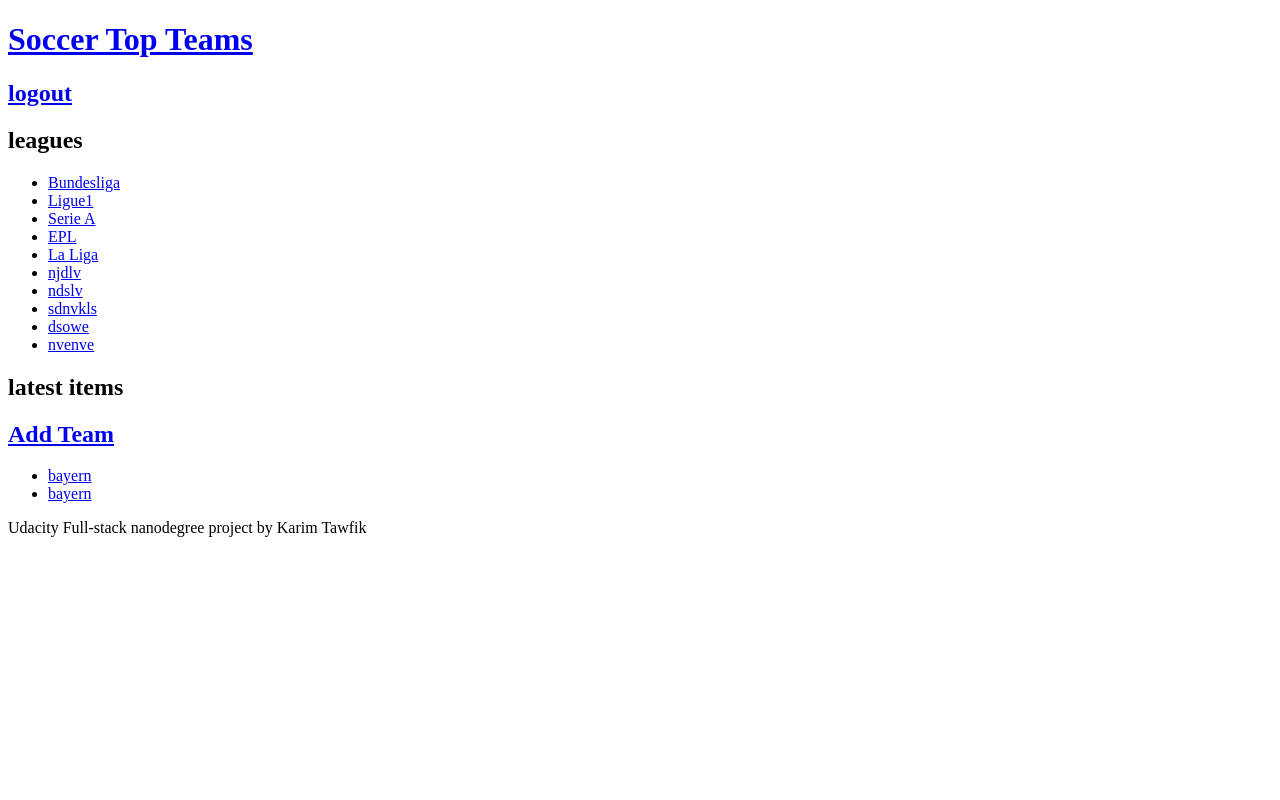
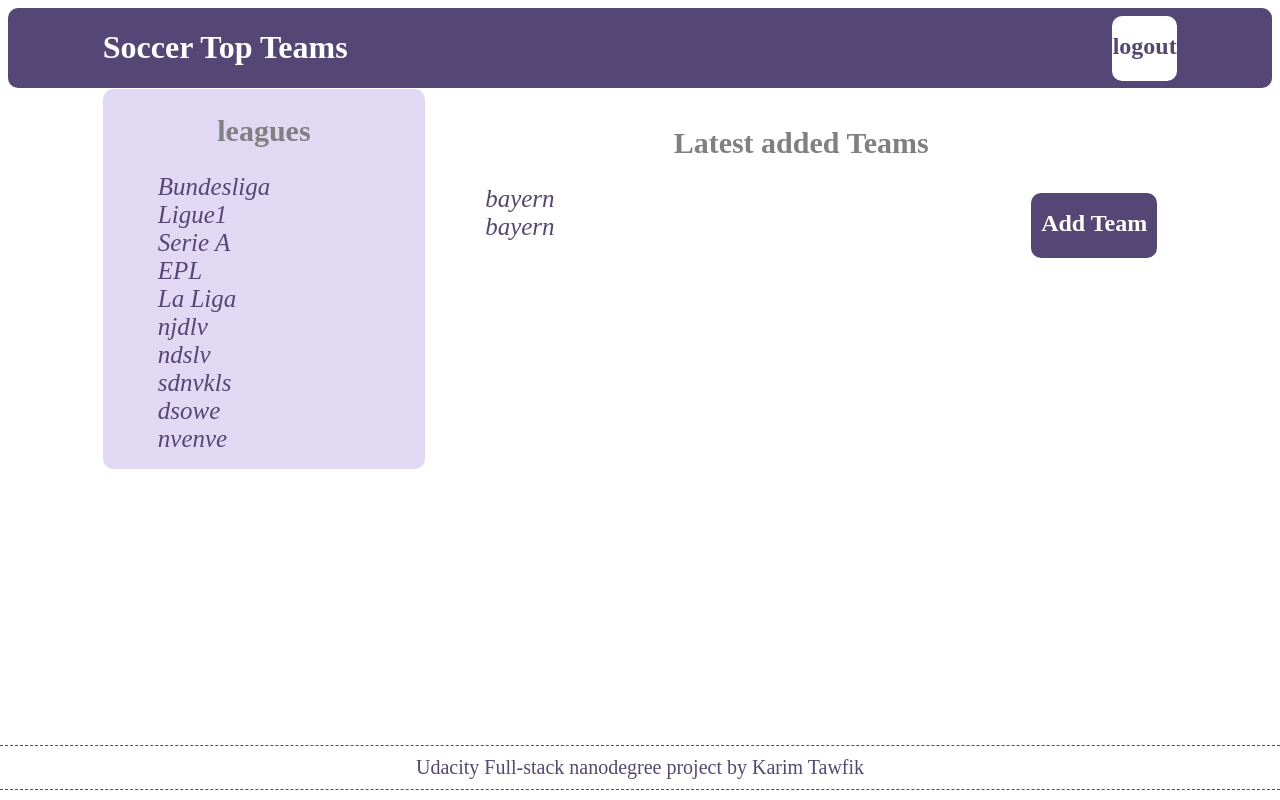
Before and after one commit to KarimTawfik17/Soccer-top-teams, a Flask app: page / in a window 1280 px wide. Run offline with Flask 2, Linux system fonts and the light colour scheme; the visitor is signed in with stand-in values (Sample User, id 1).

Commit message:
style pages

```diff
--- a/application.py
+++ b/application.py
@@ -13,6 +13,9 @@ import json
 from flask import make_response
 import requests
 
+
+
+
 engine = create_engine('sqlite:///teams.db')
 Base.metadata.create_all(engine)
 DBSession = sessionmaker(bind=engine)
@@ -20,7 +23,6 @@ session = DBSession()
 
 app = Flask(__name__)
 app.secret_key = ''.join(random.choice(string.ascii_uppercase + string.digits) for i in range(48))
-
 
 @app.route('/login')
 def showLogin():
@@ -74,7 +76,7 @@ def gconnect():
     if result['issued_to'] != '617260085365-f1mpj9c5b5eqggvu87hb3adisje2sidt.apps.googleusercontent.com':
         response = make_response(
             json.dumps("Token's client ID does not match app's."), 401)
-        print "Token's client ID does not match app's."
+        print ("Token's client ID does not match app's.")
         response.headers['Content-Type'] = 'application/json'
         return response
 
@@ -109,7 +111,7 @@ def gconnect():
     output += login_session['picture']
     output += ' " style = "width: 300px; height: 300px;border-radius: 150px;-webkit-border-radius: 150px;-moz-border-radius: 150px;"> '
     flash("you are now logged in as %s" % login_session['username'])
-    print "done!"
+    print ("done!")
     return output
 
 @app.route('/gdisconnect')
@@ -219,7 +221,7 @@ def deleteTeam(team_id):
 		if not logged :
 			return redirect(url_for('showLogin'))
 		leagues = session.query(League).all()
-		return render_template('edit_team.html',leagues = leagues, team = team)
+		return render_template('delete_team.html',leagues = leagues, team = team)
 
 
 
--- /dev/null
+++ b/static/header-footer.css
@@ -0,0 +1,58 @@
+*{
+	list-style-type: none;
+	box-sizing: border-box;
+	color: unset;
+	text-decoration: unset;
+}
+.container{
+	height: 80px;
+	border-radius: 10px;
+	background-color: #544776;
+}
+
+header{
+	width: 85%;
+	margin: 0 auto ;
+}
+
+.clearifix::after{
+	content: "";
+	display: table;
+	clear: both;
+
+}
+.title {
+	color: white;
+	float: left;
+}
+
+.login-button{
+	color: #544776;
+	text-align: center;
+	line-height: 60px;
+	margin-top: 8px;
+	width: 65px;
+	height: 65px;
+	border-radius: 10px;
+	background-color: white;
+	float: right;
+
+}
+
+footer{
+	position: fixed;
+	bottom: 10px;
+	left: 0px;
+	right: 0px;
+	padding: 10px;
+	color: #544776;
+	height: 45px;
+	font-size: 20px;
+	text-align: center;
+	border-bottom: 1.5px dashed;
+	border-top: 1.5px dashed;
+
+}
+p{
+	margin: 0px;
+}
--- /dev/null
+++ b/static/mainPage.css
@@ -0,0 +1,41 @@
+.body-container{
+	padding-top: 1px;
+	width: 85%;
+	margin: 0 auto;
+	border-radius: 10px;
+}
+nav{
+	background-color: #E1D9F4;
+	padding: 0px 15px;
+	border-radius: 10px;
+	float: left;
+	width: 30%;
+}
+section{
+	padding: 0px 20px;
+	width: 70%;
+	float: right;
+}
+.add-button{
+	color: white;
+	padding: 0 10px;
+	text-align: center;
+	line-height: 60px;
+	margin-top: 8px;
+	height: 65px;
+	border-radius: 10px;
+	background-color: #544776;
+	float: right;
+}
+
+li{
+	color: #544776;
+	font-size: 25px;
+	font-style: italic;
+}
+.section-title{
+	color: grey;
+	text-align: center;
+	font-size: 30px;
+	text-decoration: italic;
+}
--- a/templates/main.html
+++ b/templates/main.html
@@ -2,18 +2,25 @@
 <html>
 <head>
 	<title>Soccer Top Teams</title>
+
+	<link rel="stylesheet" href="{{url_for('static',filename='mainPage.css')}}">
+	<link rel="stylesheet" href="{{url_for('static',filename='header-footer.css')}}">
+
 </head>
 <body>
-	<header>
-		<h1><a href="{{url_for('mainPage')}}">Soccer Top Teams</a></h1>
+	<div class="container">
+	<header class="clearifix">
+		<h1 class="title"><a href="{{url_for('mainPage')}}">Soccer Top Teams</a></h1>
 		{% if logged : %}
-		<h2><a href="{{url_for('gdisconnect')}}">logout</a></h2>
+		<h2 class="login-button"><a href="{{url_for('gdisconnect')}}">logout</a></h2>
 		{% else : %}
-		<h2><a href="{{url_for('showLogin')}}">login</a></h2>
+		<h2 class="login-button"><a href="{{url_for('showLogin')}}">login</a></h2>
 		{% endif %}
 	</header>
+	</div>
+	<div class="body-container clearifix">
 	<nav>
-		<h1>leagues</h1>
+		<h1 class="section-title">leagues</h1>
 		<ul>
 			{% for league in leagues %}
 			<li><a href="{{url_for('leaguePage', league_id=league.id)}}">{{ league.name }}</a></li>
@@ -21,9 +28,9 @@
 		</ul>
 	</nav>
 	<section>
-		<h1>latest items</h1>
+		<h1 class="section-title">Latest added Teams</h1>
 		{% if logged : %}
-		<h2><a href="{{url_for('newTeam')}}">Add Team</a></h2>
+		<h2><a class="add-button" href="{{url_for('newTeam')}}">Add Team</a></h2>
 		{% endif %}
 		<ul>
 			{% for team in teams %}
@@ -31,6 +38,7 @@
 			{% endfor %}
 		</ul>
 	</section>
+	</div>
 
 
 	<footer>
```
Also changed, not shown: static/forms.css (added, +28 -0 lines), static/style.css (added, +41 -0 lines), static/teamPage.css (added, +27 -0 lines), templates/delete_team.html (+10 -5 lines), templates/edit_team.html (+15 -6 lines), templates/league_page.html (+15 -7 lines), templates/new_team.html (+15 -4 lines), templates/team_page.html (+12 -7 lines), teams.db.
